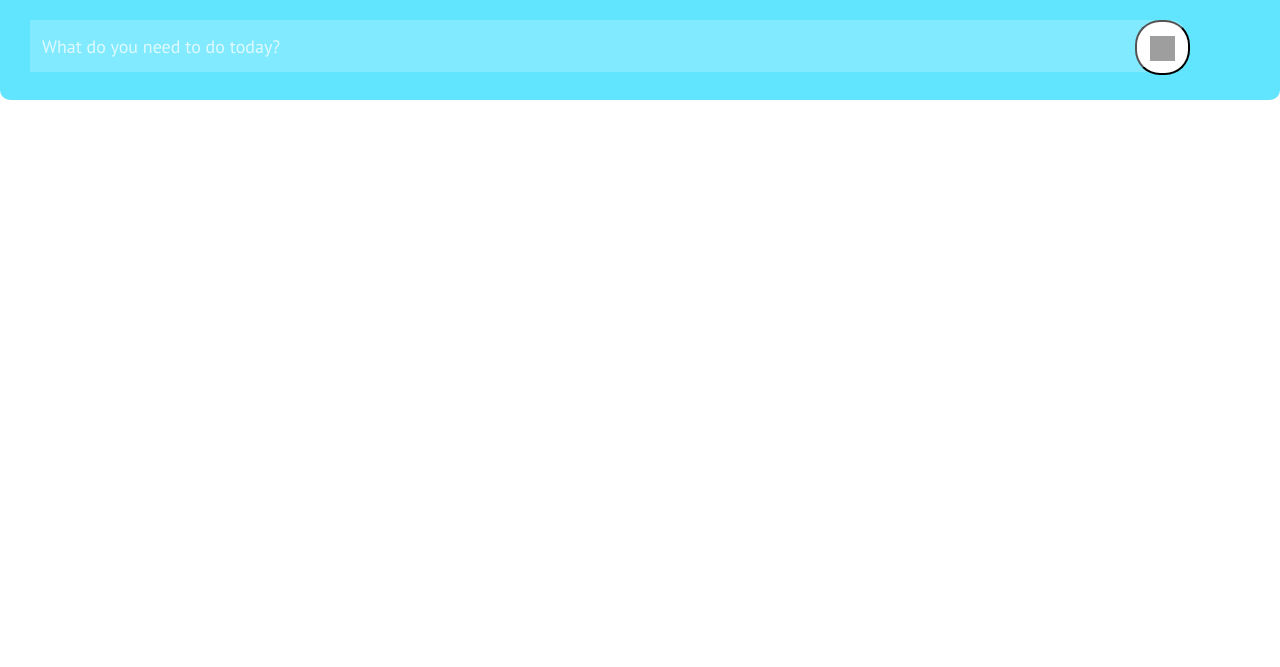
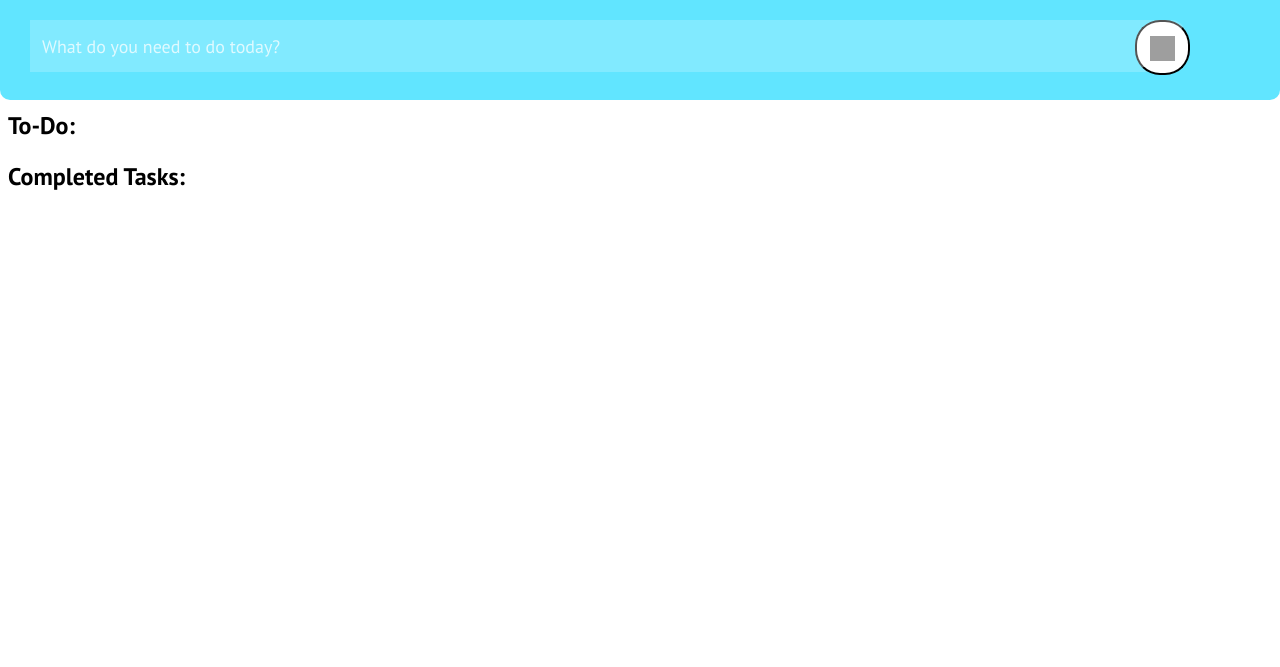
Before and after one commit to nickf777/personal-to-do-list, a plain HTML site: page index.html in a window 1280 px wide. Shown: the top 667 px of the page. Drawn offline with Linux system fonts and the light colour scheme; grey boxes are pictures that could not be loaded.

Commit message:
Addition of headers for each list

```diff
--- a/index.html
+++ b/index.html
@@ -26,6 +26,7 @@
   <!-- To-Do List -->
 
   <div id = "container">
+    <h2 class = "todo_heading">To-Do:</h2>
     <ul id = "todo">
       <!--<li>Hey, Buddy. I'm a sample list item for you to style.</li>
       <button class = "done">
@@ -39,6 +40,8 @@
 
     </ul>
 
+    <!--Completed List-->
+    <h2 class = "completed_heading">Completed Tasks:</h2>
     <ul id = "complete_list">
       <!--<li>Great job! You completed this item :)</li>-->
 
--- a/style.css
+++ b/style.css
@@ -73,8 +73,14 @@ header button img {
     margin: 0 auto;
 }
 
+h2.todo_heading {
+    padding-top:90px;
+    margin-bottom: 10px;
+}
+
 ul {
-    padding-top: 90px;
+    margin-top: 0px;
+    padding-left: 0px;
 }
 
 li {
```
